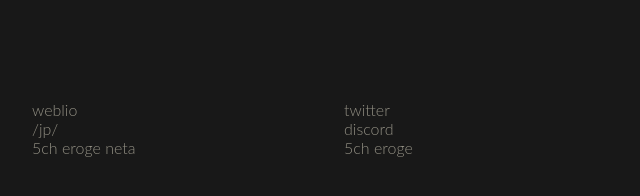
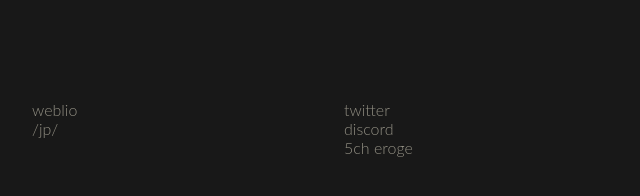
Before and after one commit to soul0hp/homepage, a plain HTML site: page index.html in a window 1280 px wide. Shown: the full height of the page, 212-852 px from the left. Drawn offline with Linux system fonts and the light colour scheme.

Commit message:
Update index.html

```diff
--- a/index.html
+++ b/index.html
@@ -19,7 +19,6 @@
 							<li><a href="https://boards.4channel.org/jp/catalog">/jp/</a></li>
 							<li><a href="https://erogamescape.dyndns.org/~ap2/ero/toukei_kaiseki/">egs</a></li>
 							<li><a href="https://phoebe.bbspink.com/hgame/subback.html">5ch eroge</a></li>
-							<li><a href="https://mercury.bbspink.com/erog/subback.html">5ch eroge neta</a></li>
 
 						</li>
 					</ul>
```
